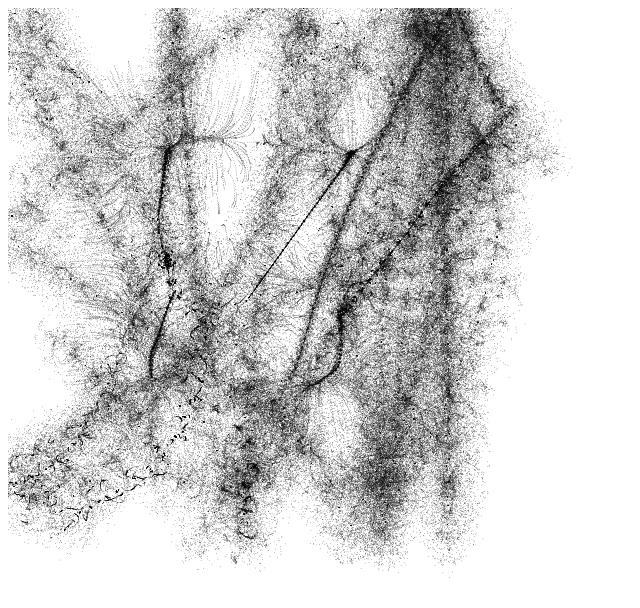
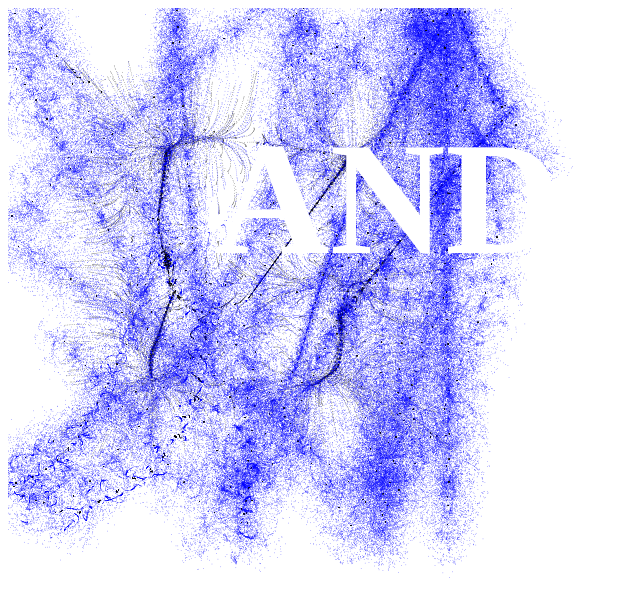
Before and after one commit to f1982/react-draw-canvas-typescript, a React (Create React App) app: page / in a window 1280 px wide. Shown: the top 608 px of the page, without its empty margins (0-640 px from the left). Built offline with nearby package versions, Linux system fonts and the light colour scheme.

Commit message:
refactor: cleanup code

```diff
--- a/src/App.tsx
+++ b/src/App.tsx
@@ -19,7 +19,12 @@ function App() {
   }
 
   return (
+    <>
     <DrawCanvas style={{ width: '100%', height: '100vh' }} draw={drawLife} />
+    <div style={{ position:'absolute', top:0, left:0, bottom:0, right:0}}>
+      <h1 style={{color:'#ffffff', fontSize:'10rem', textAlign:'center'}}>ANDY CAO</h1>
+    </div>
+    </>
   );
 }
 
--- a/src/DrawLife.ts
+++ b/src/DrawLife.ts
@@ -59,7 +59,7 @@ const create = (number: number, color: any) => {
 
 }
 
-const yellow: any[] = create(800, 'black');
+const yellow: any[] = create(800, 'blue');
 const red: any[] = create(800, 'black');
 
 export const drawLife = (canvas: HTMLCanvasElement, frame: number) => {
--- a/src/comp/DrawCanvas.tsx
+++ b/src/comp/DrawCanvas.tsx
@@ -5,7 +5,6 @@ interface DrawCanvasProps extends React.HTMLProps<HTMLCanvasElement> {
   draw: (canvas: HTMLCanvasElement, frameCount: number) => void,
 }
 export default function DrawCanvas({ draw, ...rest }: DrawCanvasProps) {
-
   const canvasRef = useDrawCanvas(draw)
 
   return (
--- a/src/comp/useDrawCanvas.tsx
+++ b/src/comp/useDrawCanvas.tsx
@@ -3,7 +3,6 @@ import { useEffect, useRef } from 'react';
 const useDrawCanvas = (
   draw: (canvas: HTMLCanvasElement, frame: number) => void,
 ) => {
-
   const canvasRef = useRef<HTMLCanvasElement>(null)
 
   useEffect(() => {
@@ -17,7 +16,6 @@ const useDrawCanvas = (
       const needResize = canvas.width !== clientWidth || canvas.height !== clientHeight
 
       if (needResize) {
-        console.log('needResize', needResize);
         const { devicePixelRatio: ratio = 1 } = window
         canvas.width = clientWidth
         canvas.height = clientHeight
@@ -47,5 +45,4 @@ const useDrawCanvas = (
   return canvasRef;
 }
 
-
 export default useDrawCanvas;
```
